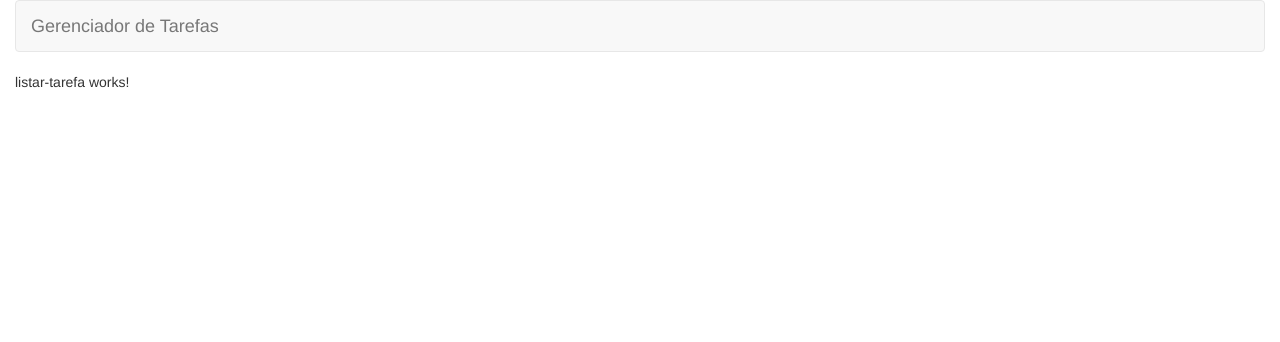
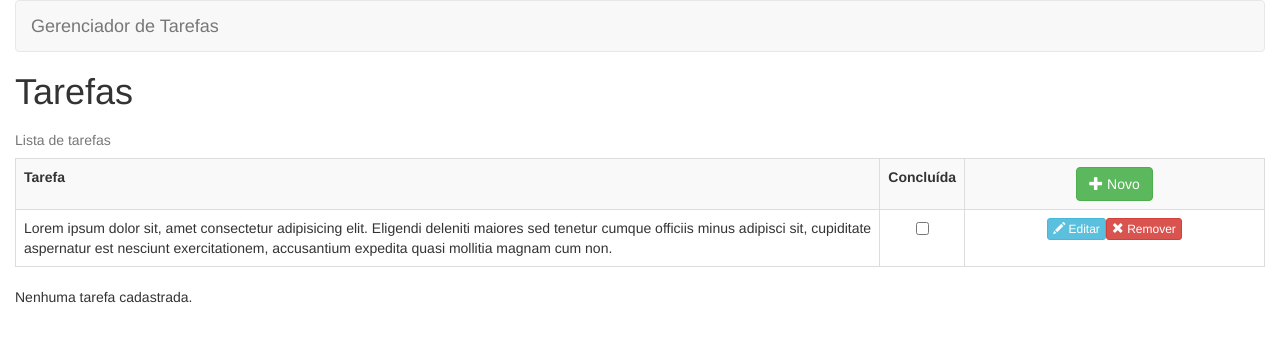
Before and after one commit to MarciovsRocha/gerenciador_tarefas, an Angular app: page /tarefas/listar in a window 1280 px wide. Shown: the top 342 px of the page. Built offline with nearby package versions, Linux system fonts and the light colour scheme.

Commit message:
criada tabela para listagem de tarefas

```diff
--- a/src/app/tarefas/listar/listar-tarefa.component.html
+++ b/src/app/tarefas/listar/listar-tarefa.component.html
@@ -1 +1,34 @@
-<p>listar-tarefa works!</p>
+<h1>Tarefas</h1>
+
+<table class="table  table-striped table-hover table-bordered">
+    <caption>Lista de tarefas</caption>
+    <tbody>
+        <tr>
+            <th>Tarefa</th>
+            <th>Concluída</th>
+            <th class="text-center">
+                <a href="#" class="btn btn-sx btn-success">
+                    <span class="glyphicon glyphicon-plus"></span> Novo
+                </a>
+            </th>
+        </tr>
+        <tr>
+            <td>
+                Lorem ipsum dolor sit, amet consectetur adipisicing elit. Eligendi deleniti maiores sed tenetur cumque officiis minus adipisci sit, cupiditate aspernatur est nesciunt exercitationem, accusantium expedita quasi mollitia magnam cum non.
+            </td>
+            <td class="text-center" style="width: .4em">
+                <input type="checkbox">
+            </td>
+            <td class="text-center" style="width: 30rem">
+                <a href="#" class="btn btn-xs btn-info" title="Editar" alt="Editar">
+                    <span class="glyphicon glyphicon-pencil" aria-hidden="true"></span> Editar
+                </a>
+                <a href="#" class="btn btn-xs btn-danger" title="Remover" alt="Remover">
+                    <span class="glyphicon glyphicon-remove" aria-hidden="true"></span> Remover
+                </a>
+            </td>
+        </tr>
+    </tbody>
+</table>
+
+<p>Nenhuma tarefa cadastrada.</p>
```
